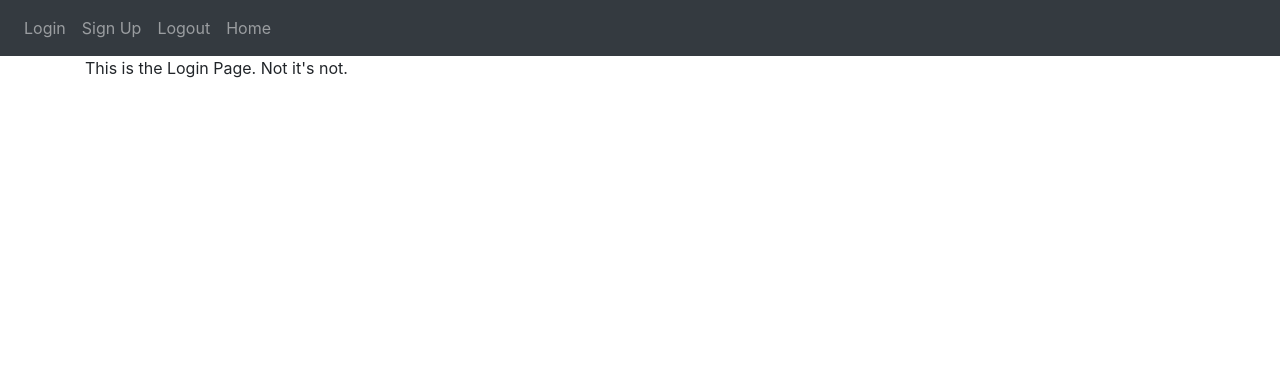
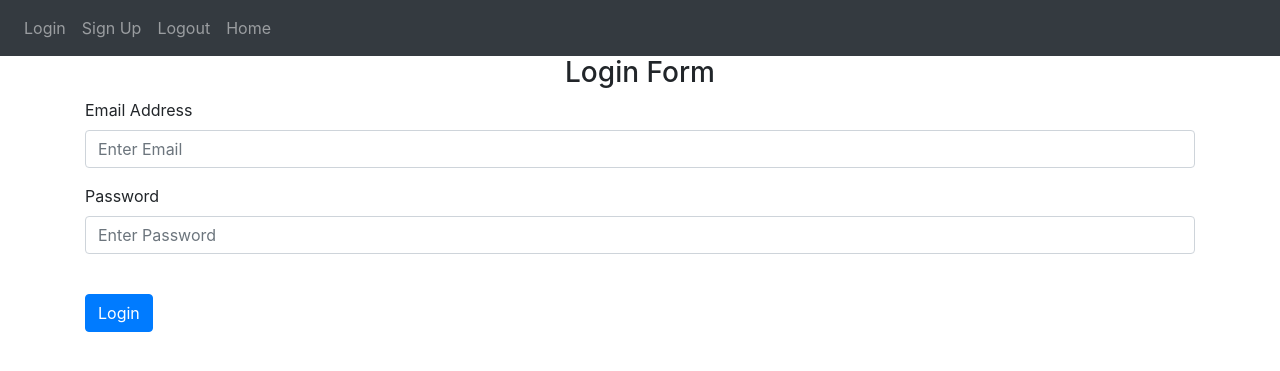
Before and after one commit to AnawaratneMANA/PYTHON-HTTP-WEB, a Flask app: page /login in a window 1280 px wide. Shown: the top 371 px of the page. Run offline with Flask 2, Linux system fonts and the light colour scheme; some libraries are stand-ins or nearby versions.

Commit message:
Sign up page adn Login Page created.

```diff
--- a/website/templates/login.html
+++ b/website/templates/login.html
@@ -1,12 +1,33 @@
 {% extends "base.html" %}{% block title %} Login {% endblock %}
 
 {% block content %}
-    This is the Login Page.
+<form method="POST">
+       <h3 align="center">Login Form</h3>
+       <div class="form-group">
+           <label for="email">Email Address</label>
+           <input
+            type="email"
+            class="form-control"
+            id="email"
+            name="email"
+            placeholder="Enter Email"
+           />
 
-{% if boolean == True %}
-Yes it is True.
-{% else %}
-Not it's not.
-{% endif %}
+       </div>
+
+       <div class="form-group">
+           <label for="password">Password</label>
+           <input
+            type="password"
+            class="form-control"
+            id="password"
+            name="password"
+            placeholder="Enter Password"
+           />
+
+       </div>
+       <br/>
+       <button type="submit" class="btn btn-primary">Login</button>
+   </form>
 
 {% endblock %}
```
Also changed, not shown: website/templates/sign_up.html (+38 -0 lines).
